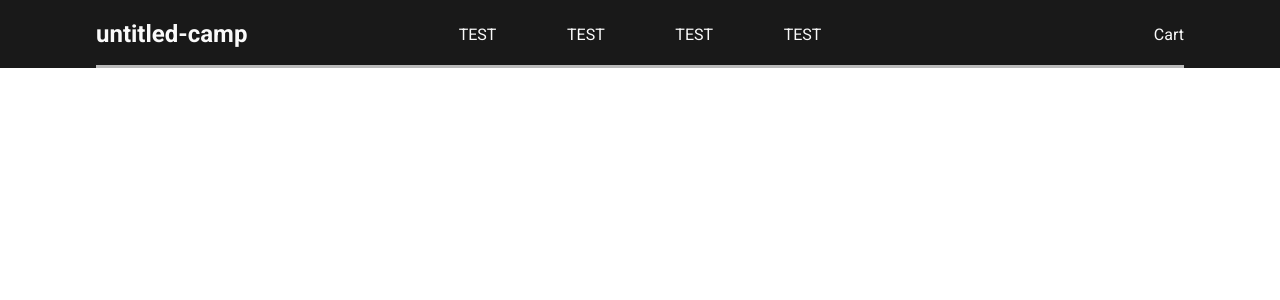
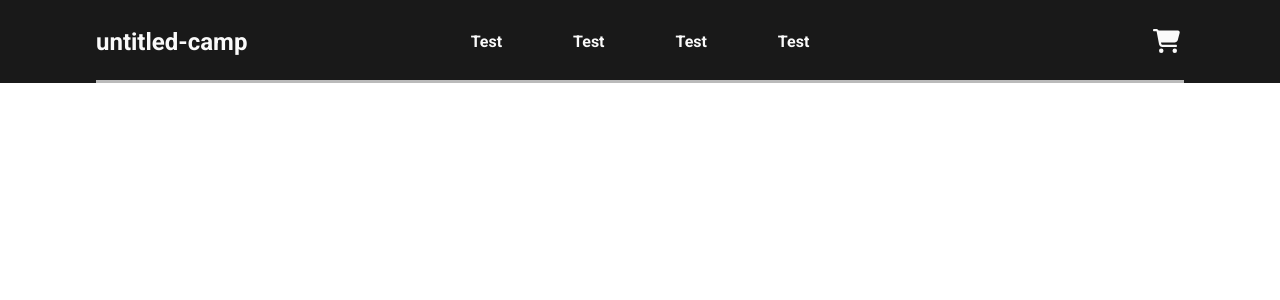
Before and after one commit to LGPossatto/untitled-camp, a React (Vite) app in the folder frontend/: page / in a window 1280 px wide. Shown: the top 300 px of the page. Built offline with nearby package versions, Linux system fonts and the light colour scheme.

Commit message:
mod project to use sass and font awesome icons, created nav links and icons

```diff
--- a/frontend/package.json
+++ b/frontend/package.json
@@ -8,8 +8,12 @@
     "preview": "vite preview"
   },
   "dependencies": {
+    "@fortawesome/fontawesome-svg-core": "^1.3.0",
+    "@fortawesome/free-solid-svg-icons": "^6.0.0",
+    "@fortawesome/react-fontawesome": "^0.1.17",
     "react": "^17.0.2",
-    "react-dom": "^17.0.2"
+    "react-dom": "^17.0.2",
+    "react-router-dom": "^6.2.2"
   },
   "devDependencies": {
     "@types/react": "^17.0.33",
--- a/frontend/src/assets/styles/globals.scss
+++ b/frontend/src/assets/styles/globals.scss
@@ -94,6 +94,10 @@ li {
   &-se {
     justify-content: space-evenly;
   }
+
+  &-end {
+    justify-content: flex-end;
+  }
 }
 
 .ai {
--- a/frontend/src/components/basics/nav/Nav.tsx
+++ b/frontend/src/components/basics/nav/Nav.tsx
@@ -1,19 +1,24 @@
+import { Link } from "react-router-dom";
+
 import "./nav.scss";
+import { NavLinks } from "../../containers/nav-links/NavLinks";
+import { IconBtn } from "../../links/icon-link/IconLink";
+
+import { faCartShopping } from "@fortawesome/free-solid-svg-icons";
 
 export const Nav = () => {
   return (
     <nav className="nav">
       <div className="container flex jc-sb ai-c">
-        <a href="/" className="flex-1 fs-l fw-bold fc-reverse">
-          untitled-camp
-        </a>
-        <ul className="flex-1 flex jc-sb ai-c">
-          <li className="fs-m fc-reverse">TEST</li>
-          <li className="fs-m fc-reverse">TEST</li>
-          <li className="fs-m fc-reverse">TEST</li>
-          <li className="fs-m fc-reverse">TEST</li>
-        </ul>
-        <div className="nav__cart flex-1 fs-m fc-reverse">Cart</div>
+        <div className="flex-1">
+          <Link to="/" className="fs-l fw-bold fc-reverse">
+            untitled-camp
+          </Link>
+        </div>
+        <NavLinks></NavLinks>
+        <div className="flex-1 flex jc-end">
+          <IconBtn href="/" icon={faCartShopping}></IconBtn>
+        </div>
         <span className="nav__border"></span>
       </div>
     </nav>
--- /dev/null
+++ b/frontend/src/components/containers/nav-links/NavLinks.tsx
@@ -0,0 +1,21 @@
+import { NavLink } from "../../links/nav-link/NavLink";
+import "./nav-links.scss";
+
+export const NavLinks = () => {
+  return (
+    <ul className="nav-links flex jc-sb ai-c">
+      <li>
+        <NavLink href="/" text="Test"></NavLink>
+      </li>
+      <li>
+        <NavLink href="/" text="Test"></NavLink>
+      </li>
+      <li>
+        <NavLink href="/" text="Test"></NavLink>
+      </li>
+      <li>
+        <NavLink href="/" text="Test"></NavLink>
+      </li>
+    </ul>
+  );
+};
--- /dev/null
+++ b/frontend/src/components/containers/nav-links/nav-links.scss
@@ -0,0 +1,8 @@
+.nav-links {
+  flex: 1;
+  width: 100%;
+
+  li {
+    margin: 0.4rem;
+  }
+}
--- /dev/null
+++ b/frontend/src/components/links/icon-link/IconLink.tsx
@@ -0,0 +1,19 @@
+import { Link } from "react-router-dom";
+
+import { IconProp } from "@fortawesome/fontawesome-svg-core";
+import { FontAwesomeIcon } from "@fortawesome/react-fontawesome";
+
+import "./icon-link.scss";
+
+interface props {
+  href: string;
+  icon: IconProp;
+}
+
+export const IconBtn = ({ href, icon }: props) => {
+  return (
+    <Link to={href} className="icon-link fs-l fc-reverse">
+      <FontAwesomeIcon icon={icon} />
+    </Link>
+  );
+};
--- /dev/null
+++ b/frontend/src/components/links/icon-link/icon-link.scss
@@ -0,0 +1,14 @@
+.icon-link {
+  display: block;
+
+  width: max-content;
+  padding: 0.4rem;
+
+  &:hover {
+    opacity: 0.9;
+  }
+
+  &:active {
+    opacity: 0.75;
+  }
+}
--- /dev/null
+++ b/frontend/src/components/links/nav-link/NavLink.tsx
@@ -0,0 +1,16 @@
+import { Link } from "react-router-dom";
+
+import "./nav-link.scss";
+
+interface props {
+  href: string;
+  text: string;
+}
+
+export const NavLink = ({ href, text }: props) => {
+  return (
+    <Link to={href} className="nav-link fs-m fc-reverse fw-bold">
+      {text}
+    </Link>
+  );
+};
--- /dev/null
+++ b/frontend/src/components/links/nav-link/nav-link.scss
@@ -0,0 +1,15 @@
+.nav-link {
+  display: block;
+
+  width: 100%;
+  height: 100%;
+  padding: 0.8rem;
+
+  &:hover {
+    opacity: 0.9;
+  }
+
+  &:active {
+    opacity: 0.75;
+  }
+}
--- a/frontend/src/main.tsx
+++ b/frontend/src/main.tsx
@@ -1,12 +1,15 @@
 import React from "react";
 import ReactDOM from "react-dom";
+import { BrowserRouter } from "react-router-dom";
 
 import "./assets/styles/globals.scss";
 import App from "./App";
 
 ReactDOM.render(
   <React.StrictMode>
-    <App />
+    <BrowserRouter>
+      <App />
+    </BrowserRouter>
   </React.StrictMode>,
   document.getElementById("root")
 );
```
Also changed, not shown: 1 other file (tests, documents, lock files or other folders).
